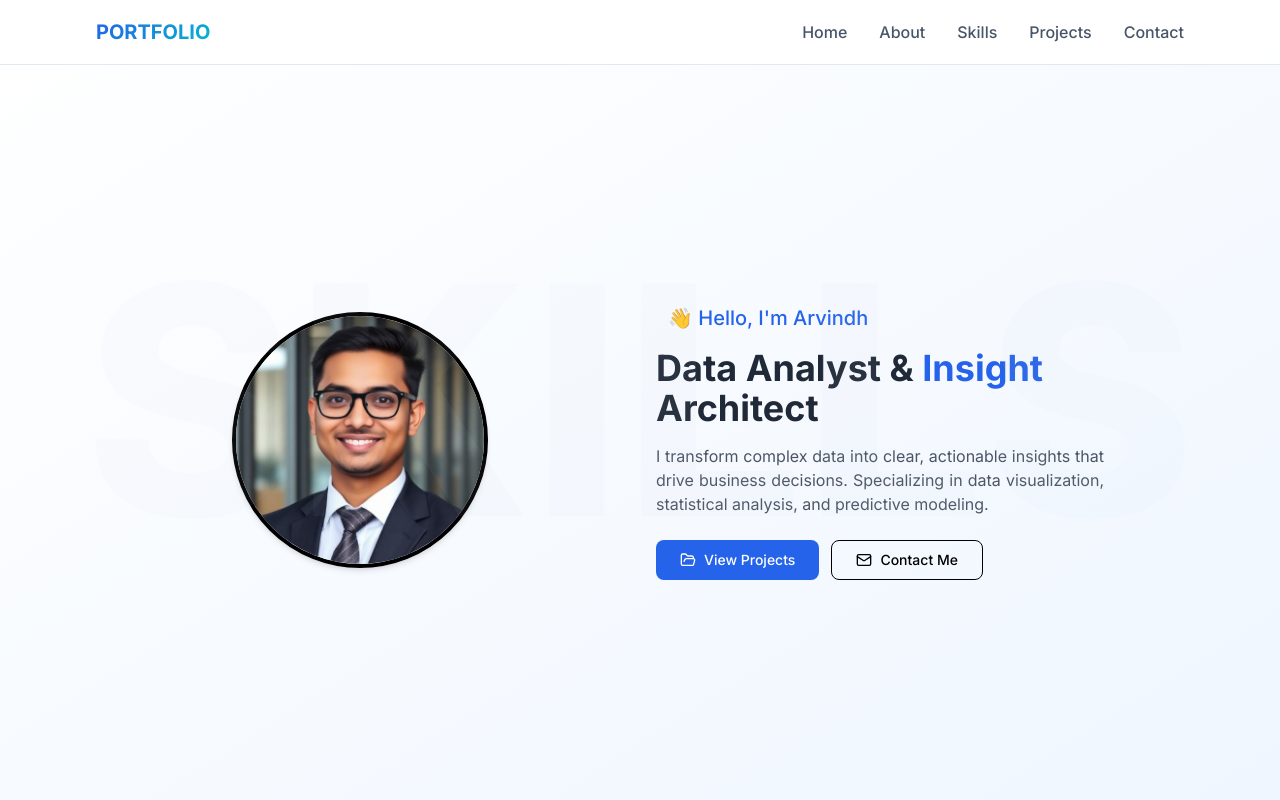
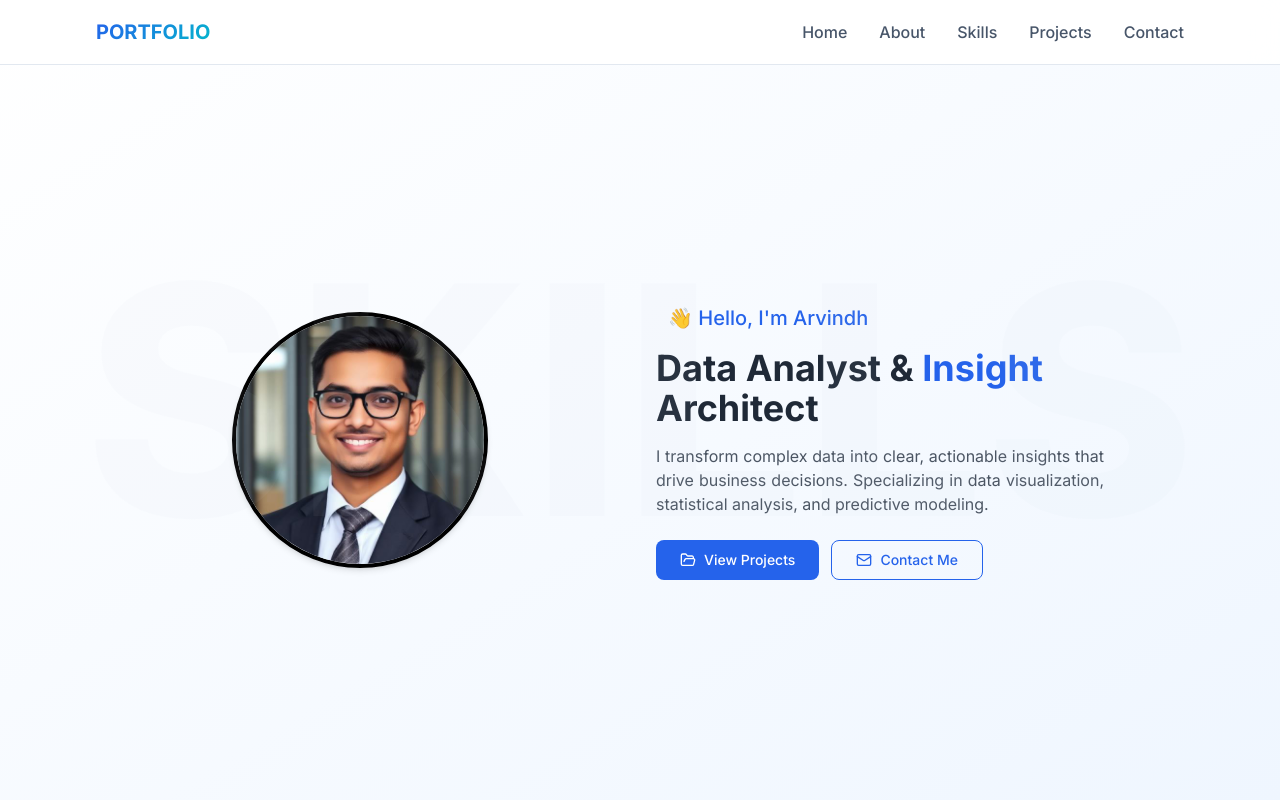
Before and after one commit to Arvindh99/Arvindh-Portfolio, a React (Vite) app: page / in a window 1280 px wide. Shown: the top 800 px of the page. Built offline with nearby package versions, Linux system fonts and the light colour scheme.

Commit message:
Visual edit in Lovable
Edited UI in Lovable

```diff
--- a/src/components/hero-section.tsx
+++ b/src/components/hero-section.tsx
@@ -56,7 +56,7 @@ export function HeroSection() {
               <FolderOpen className="w-4 h-4" />
               View Projects
             </Button>
-            <Button variant="outline" onClick={() => scrollToSection("contact")} className="border border-primary text-primary px-6 py-4 rounded-lg hover:bg-primary hover:text-white transition-all font-medium flex items-center gap-2">
+            <Button variant="outline" onClick={() => scrollToSection("contact")} className="border border-primary px-6 py-4 rounded-lg hover:bg-primary transition-all font-medium flex items-center gap-2 text-blue-600">
               <Mail className="w-4 h-4" />
               Contact Me
             </Button>
```
